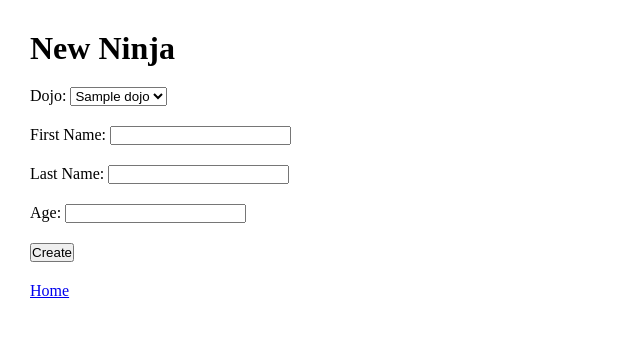
After one commit to PeterVasilopoulos/Dojos_and_Ninjas, a Flask app: page /new_ninja in a window 1280 px wide. The commit adds this page. Shown: the top 337 px of the page, without its empty margins (0-640 px from the left). Run offline with Flask 3, Linux system fonts and the light colour scheme; tables that the repository leaves empty or names only in its code hold one stand-in row (values such as "Sample post").

Commit message:
Did some stuff

```diff
--- a/dojos_and_ninjas_app/controllers/ninja_controller.py
+++ b/dojos_and_ninjas_app/controllers/ninja_controller.py
@@ -0,0 +1,19 @@
+from flask import render_template, request, redirect
+
+from dojos_and_ninjas_app.models.ninja_model import Ninja
+from dojos_and_ninjas_app.models.dojo_model import Dojo
+
+from dojos_and_ninjas_app import app
+
+# Add new ninja form
+@app.route('/new_ninja')
+def new_ninja():
+    dojo_list = Dojo.get_all_dojos()
+
+    return render_template('new_ninja.html', dojo_list = dojo_list)
+
+# Inserting new ninja into database
+@app.route('/insert_ninja', methods=['POST'])
+def insert_ninja():
+    Ninja.create(request.form)
+    return redirect('/')
--- a/dojos_and_ninjas_app/models/dojo_model.py
+++ b/dojos_and_ninjas_app/models/dojo_model.py
@@ -5,8 +5,9 @@ from dojos_and_ninjas_app import DATABASE
 class Dojo:
     def __init__(self, data):
         self.id = data['id']
-        self.name = ['name']
+        self.name = data['name']
 
+    # Retrieving all the dojos
     @classmethod
     def get_all_dojos(cls):
         query = "SELECT * FROM dojos;"
@@ -21,3 +22,13 @@ class Dojo:
                 dojos.append(new_dojo)
 
         return dojos
+
+    # Adding a new dojo
+    @classmethod
+    def create(cls, data):
+        query = """
+            INSERT INTO dojos(name)
+            VALUES(%(name)s)
+        """
+
+        connectToMySQL(DATABASE).query_db(query, data)
--- a/dojos_and_ninjas_app/static/css/style.css
+++ b/dojos_and_ninjas_app/static/css/style.css
@@ -3,9 +3,12 @@
     margin: 0;
 }
 
+/* Dojo */
+
 #main {
     display: flex;
     justify-content: center;
+    align-items: flex-start;
     gap: 50px;
     margin: 30px;
 }
@@ -16,10 +19,33 @@
     width: 400px;
 }
 
+.add-ninja {
+    display: block;
+    margin-top: 20px;
+}
+
 #right-content ul {
     list-style: none;
+}
+
+li {
+    margin-bottom: 5px;
 }
 
 h2 {
     margin-bottom: 20px;
 }
+
+/* New Ninja */
+
+#new-ninja {
+    margin: 30px;
+}
+
+#new-ninja h1 {
+    margin-bottom: 20px;
+}
+
+#ninja-form > * {
+    margin-bottom: 20px;
+}
--- a/dojos_and_ninjas_app/templates/dojo_details.html
+++ b/dojos_and_ninjas_app/templates/dojo_details.html
@@ -21,7 +21,9 @@
             </tr>
         </thead>
 
-        {%  %}
+        {% for %}
+
+        {% endfor %}
 
     </table>
 
--- /dev/null
+++ b/dojos_and_ninjas_app/templates/new_ninja.html
@@ -0,0 +1,49 @@
+<!DOCTYPE html>
+<html lang="en">
+<head>
+    <meta charset="UTF-8">
+    <meta http-equiv="X-UA-Compatible" content="IE=edge">
+    <meta name="viewport" content="width=device-width, initial-scale=1.0">
+    <title>New Ninja</title>
+
+    <link rel="stylesheet" href="{{ url_for('static', filename='css/style.css') }}">
+</head>
+<body>
+
+    <!-- New Ninja Form -->
+    <div id="new-ninja">
+        <h1>New Ninja</h1>
+        <form action="/insert_ninja" method="POST" id="ninja-form">
+            <!-- Dojo -->
+            <div>
+                <label for="">Dojo: </label>
+                <select name="dojo_id" id="">
+                    {% for dojo in dojo_list %}
+                        <option value="{{dojo.id}}">{{dojo.name}}</option>
+                    {% endfor %}
+                </select>
+            </div>
+            <!-- First Name -->
+            <div>
+                <label for="">First Name: </label>
+                <input type="text" name="first_name">
+            </div>
+            <!-- Last Name -->
+            <div>
+                <label for="">Last Name: </label>
+                <input type="text" name="last_name">
+            </div>
+            <!-- Age -->
+            <div>
+                <label for="">Age: </label>
+                <input type="number" name="age">
+            </div>
+            <!-- Submit -->
+            <input type="submit" value="Create">
+        </form>
+        <!-- Home Button -->
+        <a href="/dojo">Home</a>
+    </div>
+
+</body>
+</html>
```
Also changed, not shown: dojos_and_ninjas_app/controllers/dojo_controller.py (+7 -1 lines), dojos_and_ninjas_app/models/ninja_model.py (+10 -0 lines), dojos_and_ninjas_app/templates/dojo.html (+8 -2 lines).
